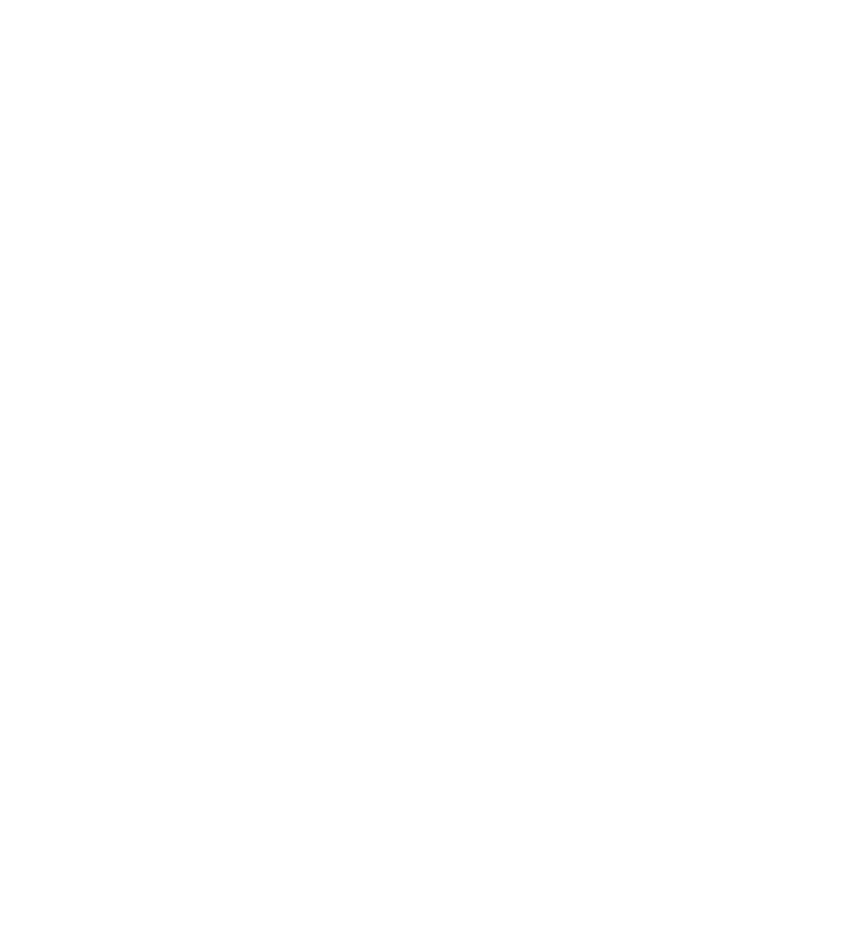
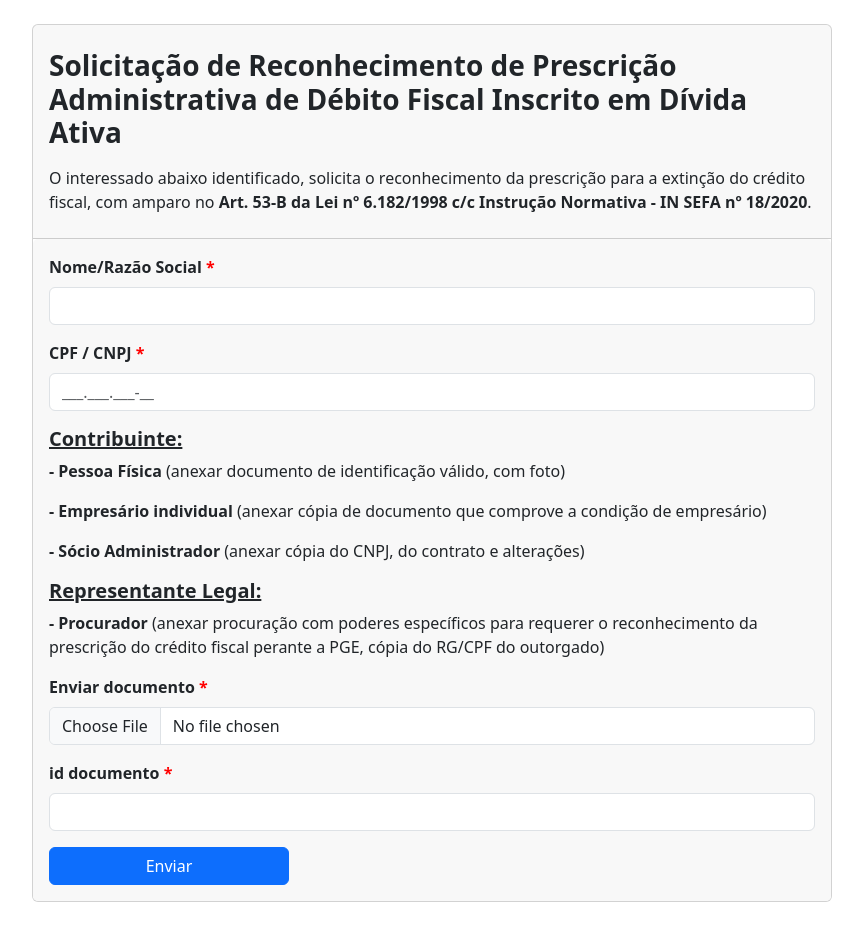
Before and after one commit to abudluan/forms-site-pge, a React (Create React App) app: page /form1 in a window 1280 px wide. Before the commit this address had no page. Shown: the whole page, without its empty margins (208-1071 px from the left). Before the commit the page ends 800 px from the top, so only its background shows below. Built offline with nearby package versions, Linux system fonts and the light colour scheme.

Commit message:
chore: tentativa de capturar o file ID

```diff
--- a/src/App.js
+++ b/src/App.js
@@ -10,7 +10,7 @@
     <Router>
 
       <Routes>
-        <Route exact path='/' element={<Form1 />} />
+        <Route exact path='/form1' element={<Form1 />} />
         <Route exact path='/' element={<Form2 />} />
       </Routes>
     </Router>
--- a/src/components/Form1/Form1.js
+++ b/src/components/Form1/Form1.js
@@ -1,9 +1,64 @@
-import React, { useState } from "react";
+import React, { useState, useRef } from "react";
 import { Button, Card, Container, Form } from "react-bootstrap";
 import InputMask from 'react-input-mask';
 import './Styles.css';
 
 const Form1 = () => {
+    const [submit, setSubmit] = useState(false);
+    const [formData, setFormData] = useState({
+        "entry.1830245759": "",
+        "entry.753111962": "",
+        "entry.2122914383": "padrao"
+    });
+
+    const handleInputData = (input) => (e) => {
+        const { value } = e.target;
+
+        setFormData((prevState) => ({
+            ...prevState,
+            [input]: value
+        }));
+    };
+
+    async function handleSubmit(e) {
+        e.preventDefault();
+        setSubmit(true);
+
+        let url = `https://docs.google.com/forms/d/e/1FAIpQLSffrX55aeqhkSSAKDr7o6AvkUsBDTG2a3S2Wmy3LoRztUpHgg/formResponse?entry.1830245759=${formData["entry.1830245759"]}&entry.753111962=${formData["entry.753111962"]}&entry.2122914383=${formData["entry.2122914383"]}`;
+
+        const res = await fetch(url, {
+            method: "POST",
+            headers: {
+                "Content-Type": "application/x-www-form-urlencoded"
+            }
+        });
+    }
+
+    const fileInputRef = useRef(null);
+    const handleFileUpload = async () => {
+        const files = fileInputRef.current.files;
+        if (files.length > 0) {
+            const formData1 = new FormData();
+            for (let file of files) {
+                formData1.append('files', file);
+            }
+            try {
+                const response = await fetch('http://fullstackers.com.br:5000/upload', {
+                    method: 'POST',
+                    body: formData1
+                });
+                const data = await response.json();
+                setFormData((prevState) => ({
+                    ...prevState,
+                    "entry.2122914383": data.files[0].id
+                }));
+                console.log(`id = ${data.files[0].id}`);
+            }
+            catch (e) {
+                console.log(e);
+            }
+        }
+    };
 
     return (
         <Container>
@@ -14,16 +69,34 @@
                 </Card.Header>
 
                 <Card.Body>
-                    <Form>
+                    {submit ? (null) : (
+                        <Form onSubmit={(e) => {handleSubmit(e); handleFileUpload();}} target="_self">
 
                             <Form.Group className="mb-3">
-                            <Form.Label htmlFor="nome" className="form-label">Nome/Razão Social</Form.Label>
-                            <Form.Control type="text" className="form-control" id="nome" name="entry.1830245759" required />
+                                <Form.Label htmlFor="entry.1830245759" className="form-label">Nome/Razão Social</Form.Label>
+                                <Form.Control
+                                    type="text"
+                                    className="form-control"
+                                    name="entry.1830245759"
+                                    onChange={handleInputData("entry.1830245759")}
+                                    value={formData["entry.1830245759"]}
+                                    required
+                                />
                             </Form.Group>
 
                             <Form.Group className="mb-3">
-                            <Form.Label htmlFor="cpfCnpj" className="form-label">CPF / CNPJ </Form.Label>
-                            <Form.Control as={InputMask} mask="999.999.999-99" placeholder="___.___.___-__" type="text" className="form-control" id="cpf/cnpj" name="entry.753111962" required />
+                                <Form.Label htmlFor="entry.753111962" className="form-label">CPF / CNPJ </Form.Label>
+                                <Form.Control
+                                    as={InputMask}
+                                    mask="999.999.999-99"
+                                    placeholder="___.___.___-__"
+                                    type="text"
+                                    className="form-control"
+                                    id="cpf/cnpj"
+                                    onChange={handleInputData("entry.753111962")}
+                                    value={formData["entry.753111962"]}
+                                    name="entry.753111962"
+                                    required />
                             </Form.Group>
 
                             <Form.Group className="mb-3">
@@ -38,64 +111,37 @@
                                 <h5><strong><u>Representante Legal:</u></strong></h5>
                                 <p><strong>- Procurador</strong> (anexar procuração com poderes específicos para
                                     requerer o reconhecimento da
-                                prescrição do crédito fiscal perante a PGE, cópia do RG/CPF do outorgado </p>
+                                    prescrição do crédito fiscal perante a PGE, cópia do RG/CPF do outorgado) </p>
                             </Form.Group>
 
                             <Form.Group className="mb-3">
                                 <Form.Label className="form-label">Enviar documento</Form.Label>
-                            <Form.Control className="form-control" type="file" id="documento" accept=".pdf" />
+                                <Form.Control
+                                    className="form-control"
+                                    type="file"
+                                    ref={fileInputRef}
+                                    id="documento"
+                                    accept=".pdf"
+                                />
                             </Form.Group>
 
                             <Form.Group className="mb-3">
-                            <Form.Label className="form-label">Comprovante de residência</Form.Label>
-                            <Form.Control className="form-control" type="file" id="comprovante" accept=".pdf" />
+                                <Form.Label htmlFor="entry.2122914383" className="form-label">id documento</Form.Label>
+                                <Form.Control
+                                    type="text"
+                                    className="form-control"
+                                    name="entry.2122914383"
+                                />
                             </Form.Group>
 
-                        <Form.Group className="mb-3">
-                            <h5>Identificação da(s) CDA(s) e período de referência </h5>
-                            <p>Para consultar a(s) CDA(s) que constam em seu nome clique <a
-                                href="https://app.sefa.pa.gov.br/consulta-divida-ativa/#/consultar-divida-ativa"
-                                target="_blank" rel="noreferrer">aqui</a> </p>
-                        </Form.Group>
-
-                        <Form.Group className="mb-3">
-                            <Form.Label className="form-label">CDA</Form.Label>
-                            <Form.Control type="text" className="form-control" id="cda" name="entry.2066772515" required />
-                        </Form.Group>
-
-                        <Form.Group className="mb-3">
-                            <Form.Label className="form-label">Telefone de contato (incluindo o DDD)</Form.Label>
-                            <Form.Control as={InputMask} mask="(99) 99999-9999" placeholder="(__) _____-____" type="text" className="form-control" id="telefone" name="entry.2066581089" required />
-                        </Form.Group>
-
-                        <Form.Group className="mb-3">
-                            <Form.Label className="form-label">Email</Form.Label>
-                            <Form.Control type="email" className="form-control" id="email" name="entry.1023017242" required />
-                        </Form.Group>
-
-
-                        <Form.Group className="mb-3">
-                            <Form.Label className="form-label">Nome do titular / Representante legal</Form.Label>
-                            <Form.Control type="text" className="form-control" id="titular" name="entry.866090107" required />
-                        </Form.Group>
-
-                        <Form.Group className="mb-3">
-                            <h5><strong>Caso seu pedido já tenha sido levado a protesto ou à Ação de Execução Fiscal, fica
-                                ciente o contribuinte que é o responsável pelo pagamento das custas devidas.</strong></h5>
-                        </Form.Group>
-
-                        <Form.Group className="mb-3">
-                            <Form.Check aria-label="option 1" label="Declaro que li e concordo com todos os termos deste formulário" name="entry.844782401" required />
-                        </Form.Group>
-
-                        <Button className="mx-auto" type="submit">
+                            <Button type="submit">
                                 Enviar
                             </Button>
 
                         </Form>
-
+                    )}
                 </Card.Body>
-            </Card>
+            </Card >
         </Container >
     );
 }
--- a/src/components/Form1/Styles.css
+++ b/src/components/Form1/Styles.css
@@ -3,6 +3,7 @@
     margin-bottom: 2em;
     width: auto;
     max-width: 50em;
+
 }
 
 .card-header {
@@ -26,4 +27,5 @@
 
 Button{
     width: 15em;
+
 }
--- a/src/components/Form2/Form2.js
+++ b/src/components/Form2/Form2.js
@@ -1,11 +1,29 @@
 import React from "react";
 import './Styles.css';
-import { Container } from "react-bootstrap";
+import { Container, Card, Accordion } from "react-bootstrap";
 
 
-const Form2 = () =>{
-    return(
+const Form2 = () => {
+    return (
         <Container>
+            <Card className="mt-4">
+                <Card.Header>
+                    <h3>Solicitação de Emissão de Carta de Anuência</h3>
+                    <Accordion alwaysOpen>
+                        <Accordion.Header>Accordion Item #1</Accordion.Header>
+                        <Accordion.Body>
+                            Lorem ipsum dolor sit amet, consectetur adipiscing elit, sed do
+                            eiusmod tempor incididunt ut labore et dolore magna aliqua. Ut enim ad
+                            minim veniam, quis nostrud exercitation ullamco laboris nisi ut
+                            aliquip ex ea commodo consequat. Duis aute irure dolor in
+                            reprehenderit in voluptate velit esse cillum dolore eu fugiat nulla
+                            pariatur. Excepteur sint occaecat cupidatat non proident, sunt in
+                            culpa qui officia deserunt mollit anim id est laborum.
+                        </Accordion.Body>
+                    </Accordion>
+
+                </Card.Header>
+            </Card>
 
         </Container>
     );
```
Lines whose indentation alone changed are shown as unchanged.
